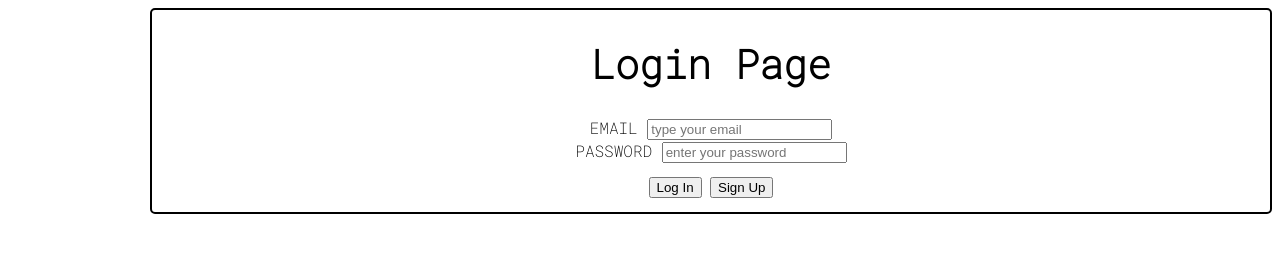
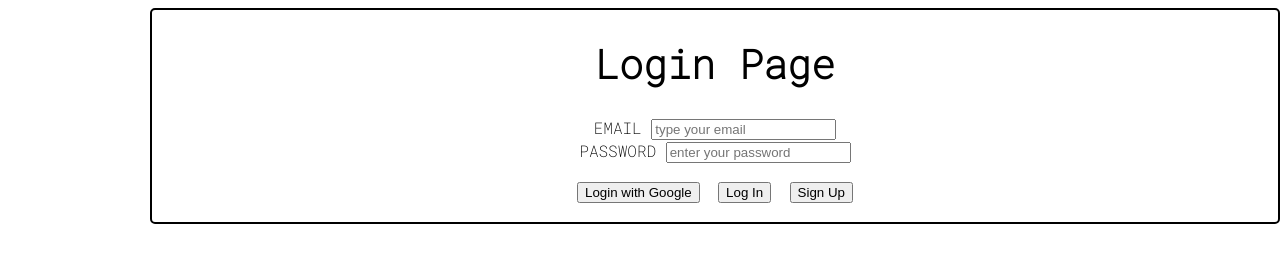
Before and after one commit to aochinwen/firebase_test, a plain HTML site: page login.html in a window 1280 px wide. Drawn offline with Linux system fonts and the light colour scheme; no server answers.

Commit message:
adding log in with google button, not complete

```diff
--- a/login.html
+++ b/login.html
@@ -24,6 +24,7 @@
             <br>
 
             <p>
+                <button onclick="googleLogin()"> Login with Google </button>
                 <button id='logInBtn'>Log In</button>
                 <button id='signUpBtn'>Sign Up</button>
             </p>
@@ -89,6 +90,19 @@
                 document.getElementById('logInScreen').innerHTML+="Wrong username or password";
             }
 
+            function googleLogin(){
+
+            const provider = new firebase.auth.GoogleAuthProvider();
+
+            firebase.auth().signInWithPopup(provider)
+                    .then(result =>{
+                        const user = result.user;
+                        document.write(`Hello ${user.displayName}`);
+                        console.log(user)
+                    })
+                    .catch(console.log)
+            }
+
             firebase.auth().onAuthStateChanged(user=>{
                 if(user){
                     console.log(user)
--- a/styles.css
+++ b/styles.css
@@ -15,9 +15,16 @@
     background-color: #A68877;
 }
 body {
-    vertical-align:auto
+    vertical-align: middle;
+    margin-left:auto;
+    margin-right:auto;
+    display: block;
+    justify-content: center;
 }
 
+button {
+    margin: 5px;
+}
 .color li{
     display: inline-block;
     width: 100px;
```
